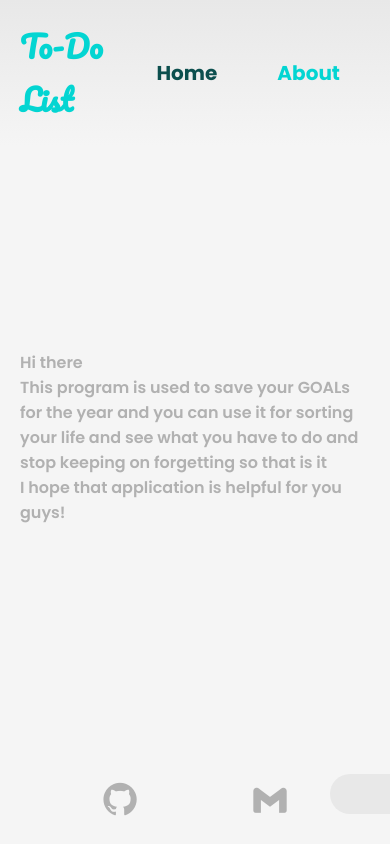
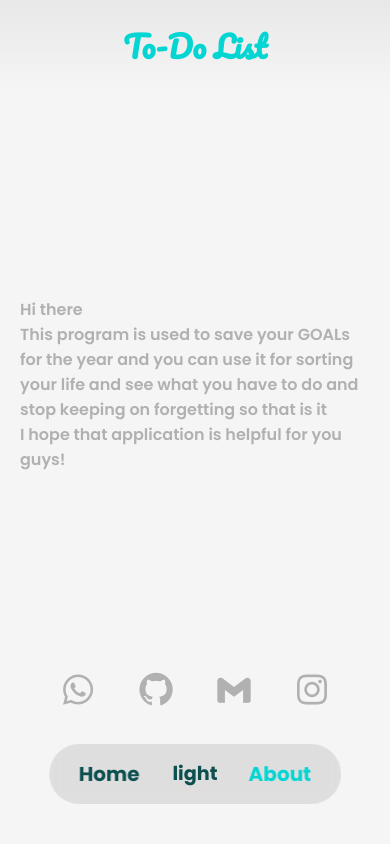
Before and after one commit to AMMARQf/To-Do-List, a plain HTML site: page html/about.html in a window 390 px wide. Drawn offline with nearby package versions, Linux system fonts and the light colour scheme.

Commit message:
Add files via upload

```diff
--- a/script/main.js
+++ b/script/main.js
@@ -1,8 +1,11 @@
 
 // theme button
 
+const theme = document.body.classList.contains('dark-mode') ? 'dark' : 'light';
+localStorage.setItem('theme', theme);
+
+const themeBtnMain = document.getElementById('theme-btn-main');
 const defaultTheme = localStorage.getItem('theme');
-const themeBtnMain = document.getElementById('theme-btn-main');
 
 if (defaultTheme === 'dark') {
     document.body.classList.add('dark-mode');
@@ -17,5 +20,5 @@ themeBtnMain.addEventListener('click', () => {
     document.body.classList.toggle('dark-mode');
     const theme = document.body.classList.contains('dark-mode') ? 'dark' : 'light';
     localStorage.setItem('theme', theme);
-    themeBtnMain.innerHTML = localStorage.getItem('theme')
+    themeBtnMain.innerHTML = localStorage.getItem('theme');
 });
--- a/style/aboutStyle.css
+++ b/style/aboutStyle.css
@@ -44,3 +44,13 @@ footer .icons .anIcon a:hover i {
 }
 
 /* end of footer */
+
+@media (max-width: 600px) {
+    footer {
+        width: 80%;
+        bottom: 130px;
+    }
+    footer .icons .anIcon a:hover i {
+        font-size: 40px;
+    }
+}
--- a/style/mainStyle.css
+++ b/style/mainStyle.css
@@ -136,3 +136,52 @@ nav {
     color: var(--main-hover-font-color);
     font-weight: 700;
 }
+
+@media (max-width: 500px) {
+    .btn {
+        width: 80px;
+        height: 50px;
+        right: 50%;
+        bottom: 46px;
+        font-weight: 700;
+        transform: translateX(50%);
+        z-index: 1001;
+        font-size:larger;
+        border-radius: 20px;
+        background: transparent;
+    }
+    .btn:hover {
+        background: transparent;
+        color: var(--main-font-color);
+    }
+    .nav-bar {
+        display: block;
+        width: 100%;
+    }
+    .nav-bar .logo {
+        width: 100%;
+        text-align: center;
+    }
+    .nav-bar .drop-down {
+        justify-content: center;
+        width: 100%;
+        height: 100%;
+        /* gap: 30px; */
+        flex-wrap: nowrap;
+    }
+    .nav-bar .menu .drop-down li {
+        display: flex;
+    }
+    .menu {
+        position: fixed;
+        background: #00000017;
+        z-index: 1000;
+        width: 75%;
+        height: 60px;
+        border-radius: 2rem;
+        bottom: 40px;
+        right: 50%;
+        transform: translateX(50%);
+        backdrop-filter: blur(7px);
+    }
+}
```
Also changed, not shown: index.html (+0 -2 lines).
